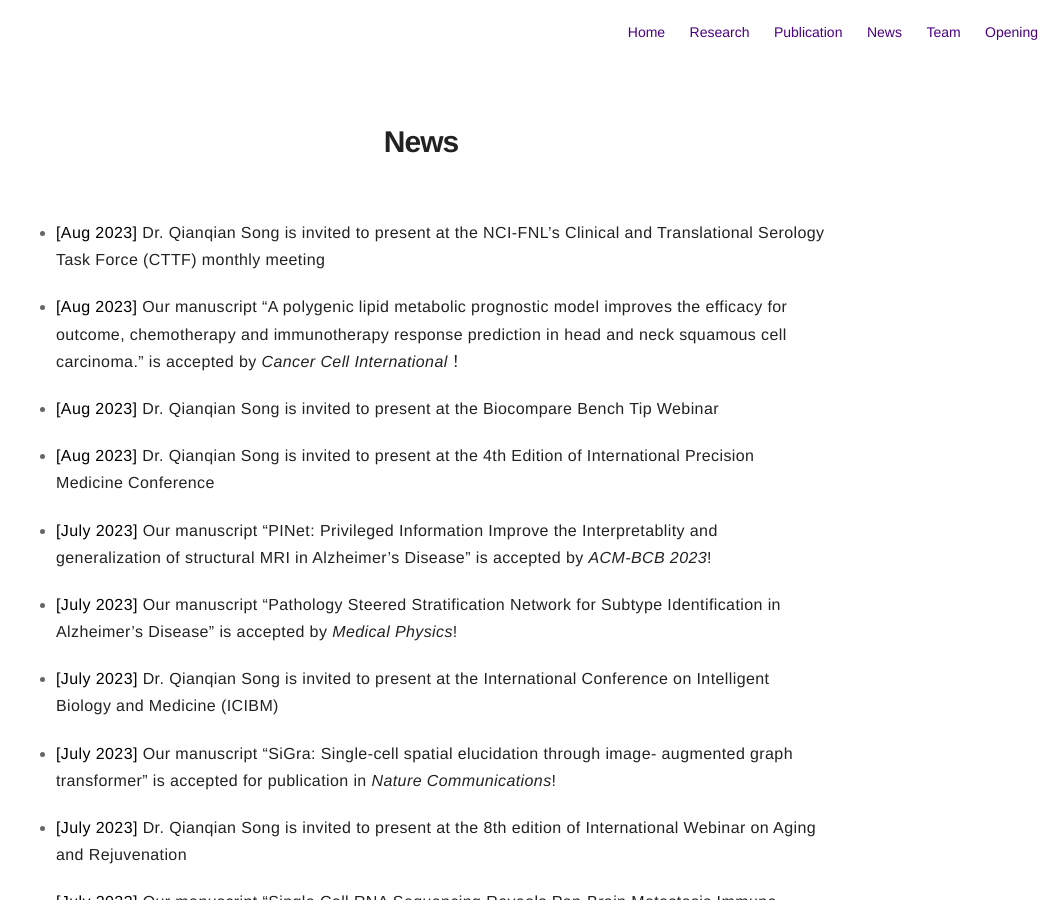
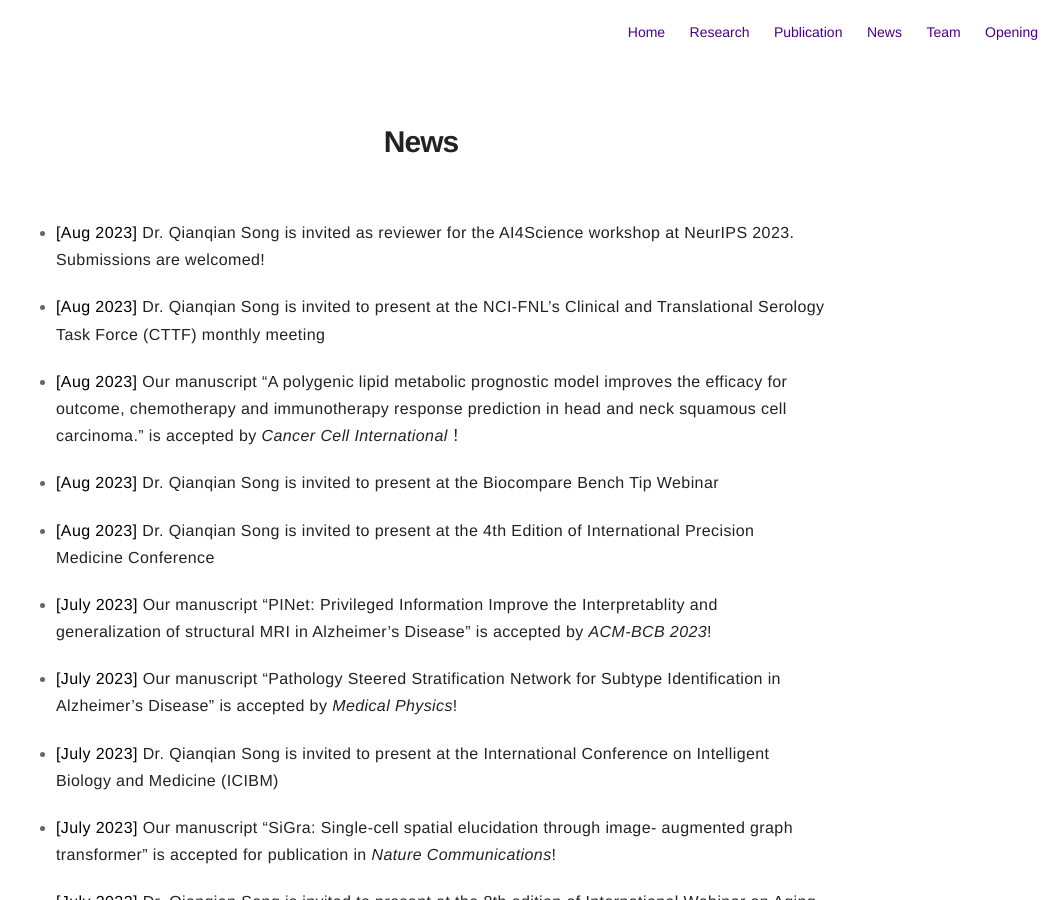
Before and after one commit to QSong-github/SongLab, a Jekyll site: the page built from pages/news.md, in a window 1280 px wide and 900 px high. Shown: the whole window, without its empty margins (219-1280 px from the left). Built offline with Jekyll 4.4.1, drawn with Linux system fonts in a browser that asks for light colours.

Commit message:
Update news.md

```diff
--- a/pages/news.md
+++ b/pages/news.md
@@ -3,6 +3,8 @@ title: News
 layout: page
 ---
 # News
+
+* **[Aug 2023]** Dr. Qianqian Song is invited as reviewer for the AI4Science workshop at NeurIPS 2023. Submissions are welcomed!
 
 * **[Aug 2023]** Dr. Qianqian Song is invited to present at the NCI-FNL’s Clinical and Translational Serology Task Force (CTTF) monthly meeting
 
```
